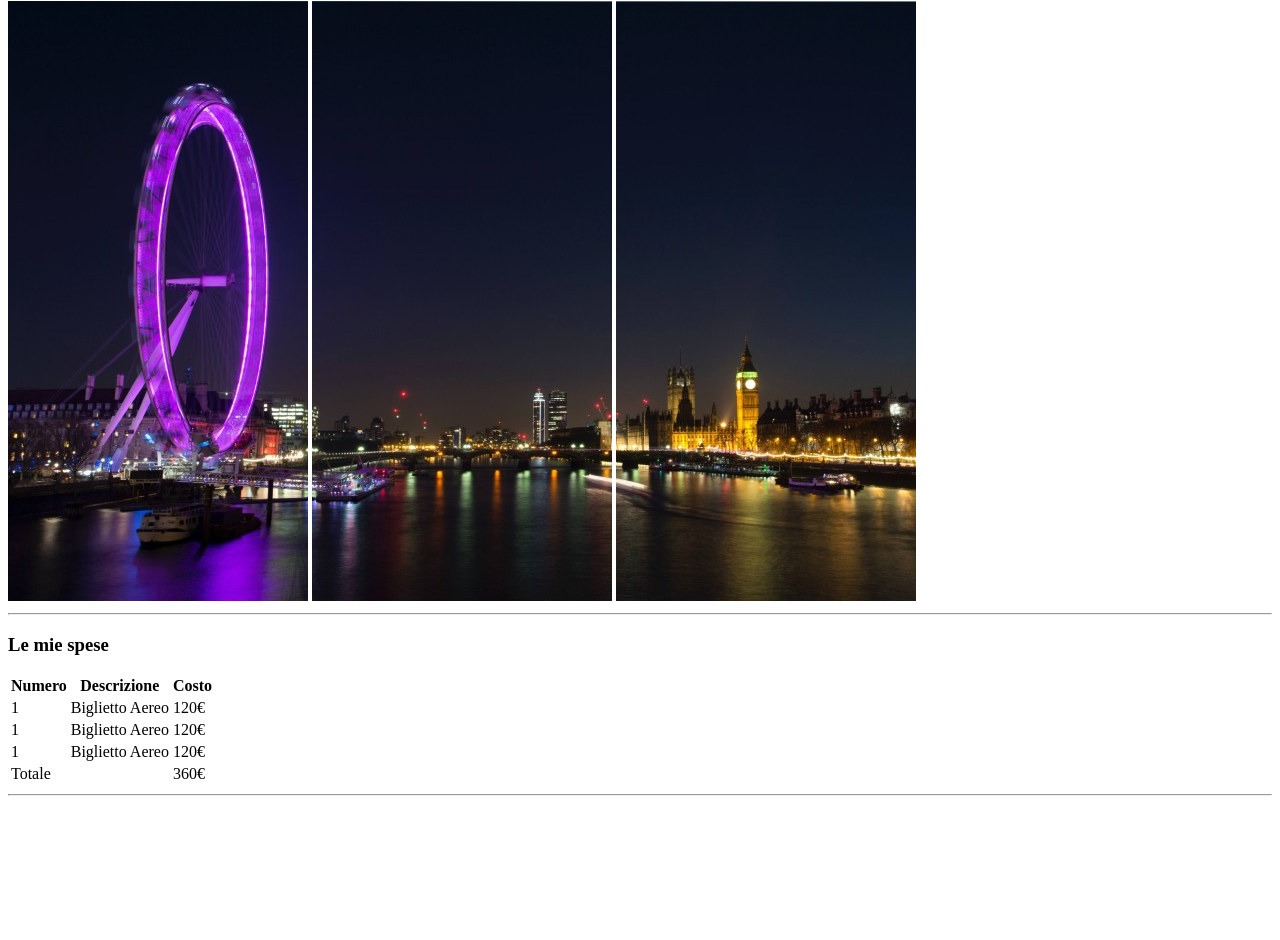
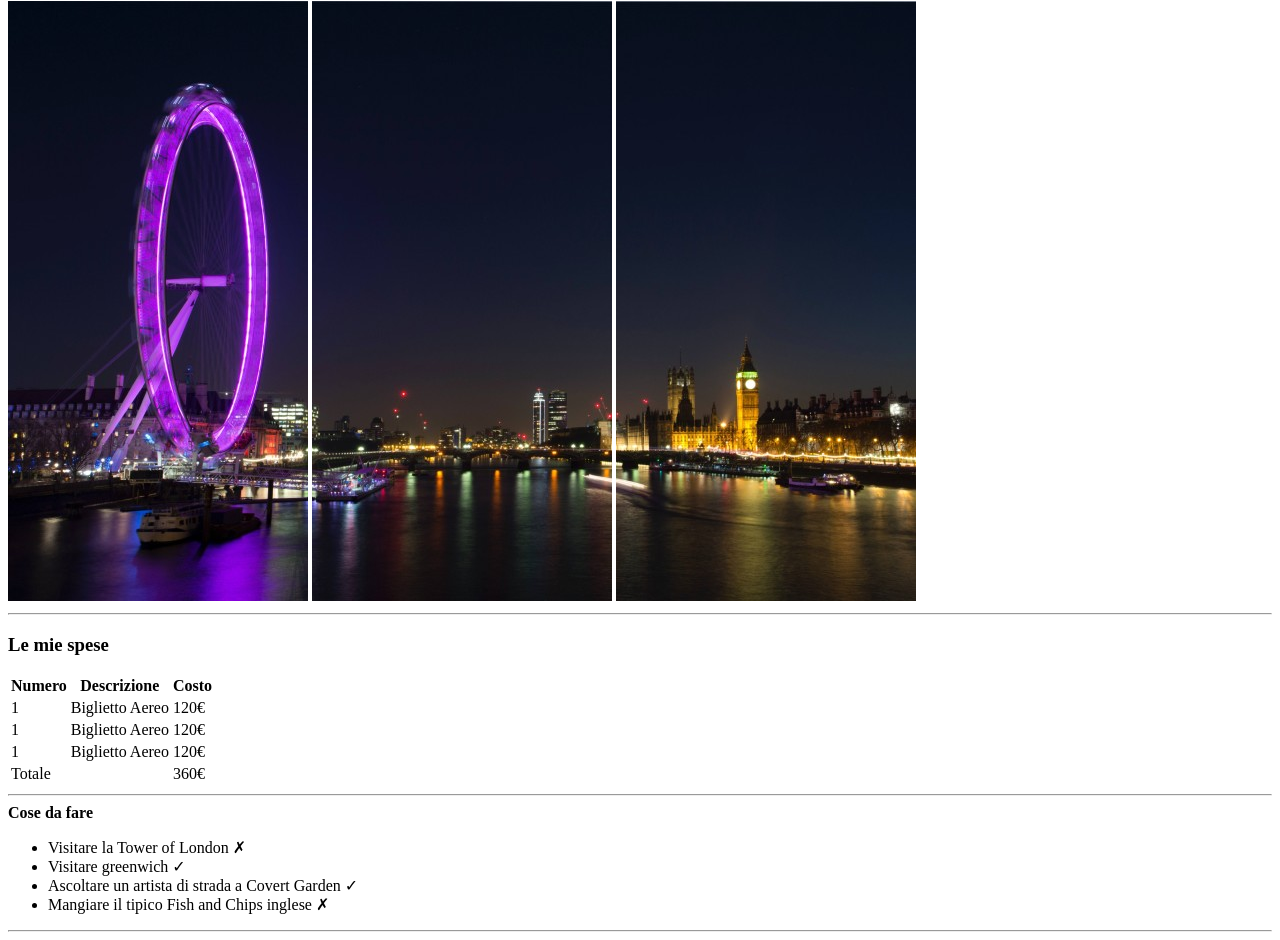
Before and after one commit to twotimesgi/html-london-trip, a plain HTML site: page index.html in a window 1280 px wide. Shown: the part 79-1019 px from the top of the page. Before the commit the page ends 883 px from the top, so only its background shows below. Drawn offline with Linux system fonts and the light colour scheme.

Commit message:
Aggiunta lista cose da fare

```diff
--- a/index.html
+++ b/index.html
@@ -49,6 +49,16 @@
             </table>
             <hr>
         </section>
+        <section>
+            <strong>Cose da fare</strong>
+            <ul>
+                <li>Visitare la Tower of London &#10007;</li>
+                <li>Visitare greenwich &#10003;</li>
+                <li>Ascoltare un artista di strada a Covert Garden &#10003;</li>
+                <li>Mangiare il tipico Fish and Chips inglese &#10007;</li>
+            </ul>
+            <hr>
+        </section>
     </main>
     <footer>
     </footer>
```
